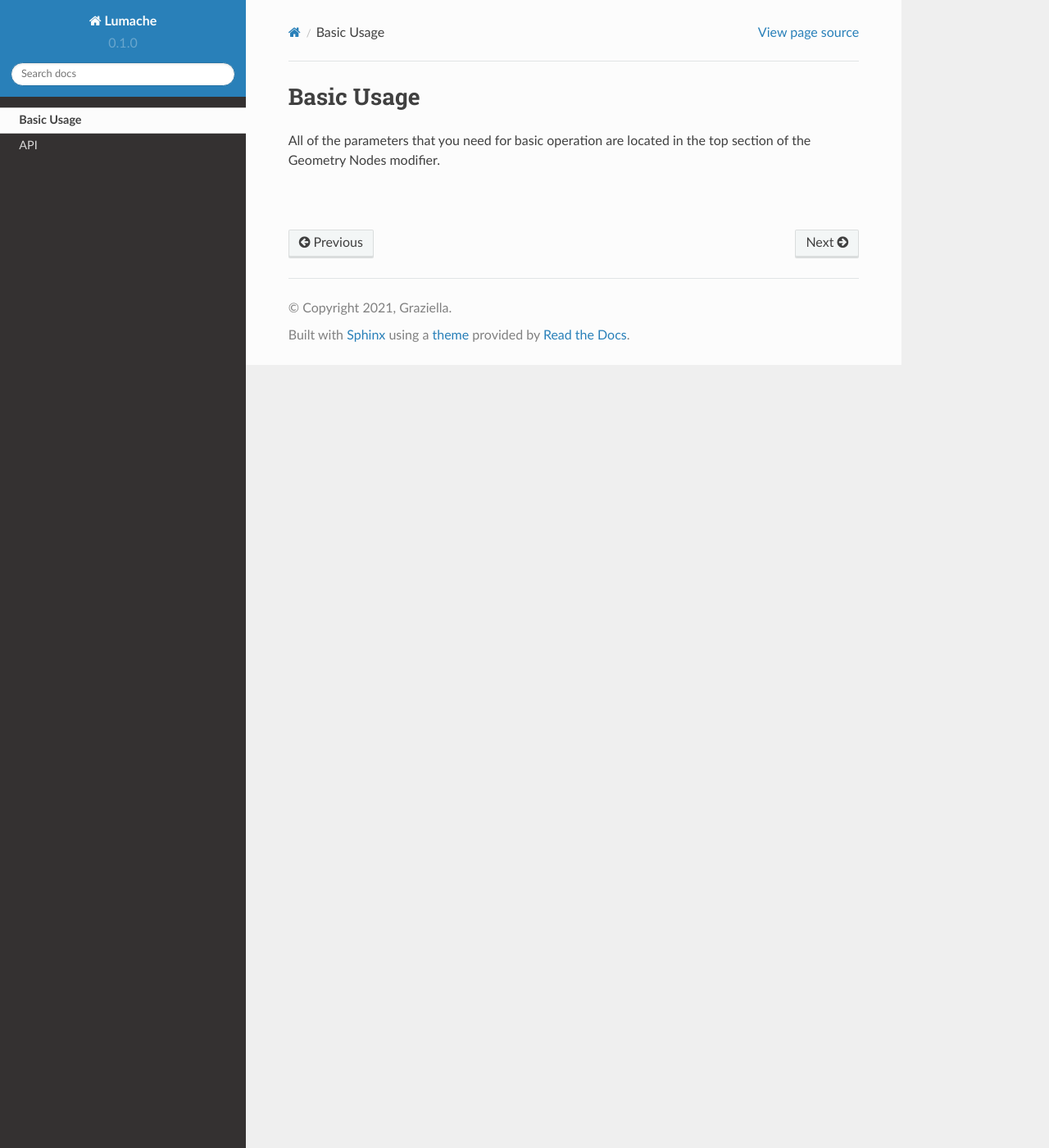
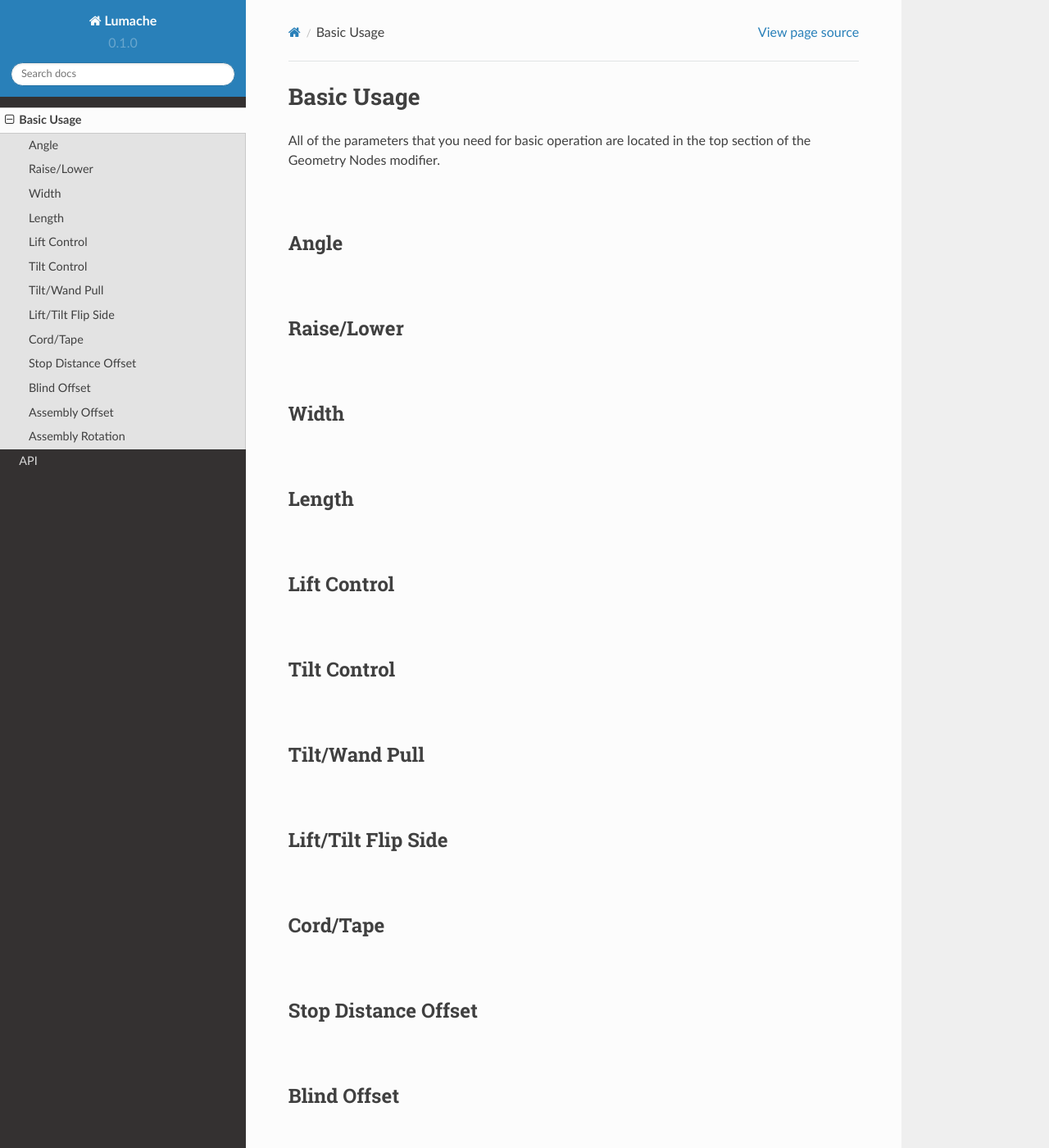
Before and after one commit to imperfectlink/VenetianBlindKit, a Sphinx documentation site: the page built from docs/source/usage.rst, in a window 1280 px wide and 1400 px high. Shown: the whole window at 82% size. Built offline with Sphinx 7.4.7 and the Read the Docs theme 2.0.0, drawn with Linux system fonts in a browser that asks for light colours; some of the changed text lies outside the part shown.

Commit message:
Update usage.rst

```diff
--- a/docs/source/usage.rst
+++ b/docs/source/usage.rst
@@ -4,3 +4,72 @@ Basic Usage
 All of the parameters that you need for basic operation are located in the top section of the Geometry Nodes modifier.
 
 |
+
+Angle
+~~~~
+
+|
+
+Raise/Lower
+~~~~
+
+|
+
+Width
+~~~~
+
+|
+
+Length
+~~~~
+
+|
+
+Lift Control
+~~~~
+
+|
+
+Tilt Control
+~~~~
+
+|
+
+Tilt/Wand Pull
+~~~~
+
+|
+
+Lift/Tilt Flip Side
+~~~~
+
+|
+
+Cord/Tape
+~~~~
+
+|
+
+Stop Distance Offset
+~~~~
+
+|
+
+Blind Offset
+~~~~
+
+|
+
+Assembly Offset
+~~~~
+
+|
+
+Assembly Rotation
+~~~~
+
+|
+
+Apply To Object
+
+|
```
